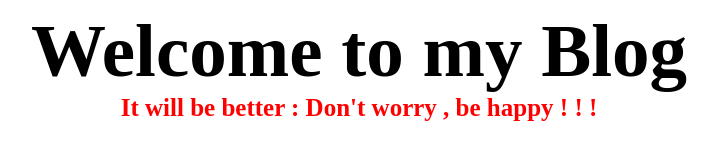
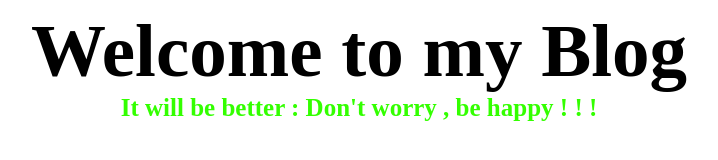
Before and after one commit to nunablog/nunablog.github.io, a plain HTML site: page index.html in a window 1280 px wide. Shown: the whole page, without its empty margins (281-999 px from the left). Drawn offline with Linux system fonts and the light colour scheme.

Commit message:
Added styling

```diff
--- a/index.css
+++ b/index.css
@@ -7,6 +7,6 @@ h1, h2
 }
 h2
 {
-   color: red;
+   color: rgb(51, 255, 0);
    font-size: 25px;
 }
```
